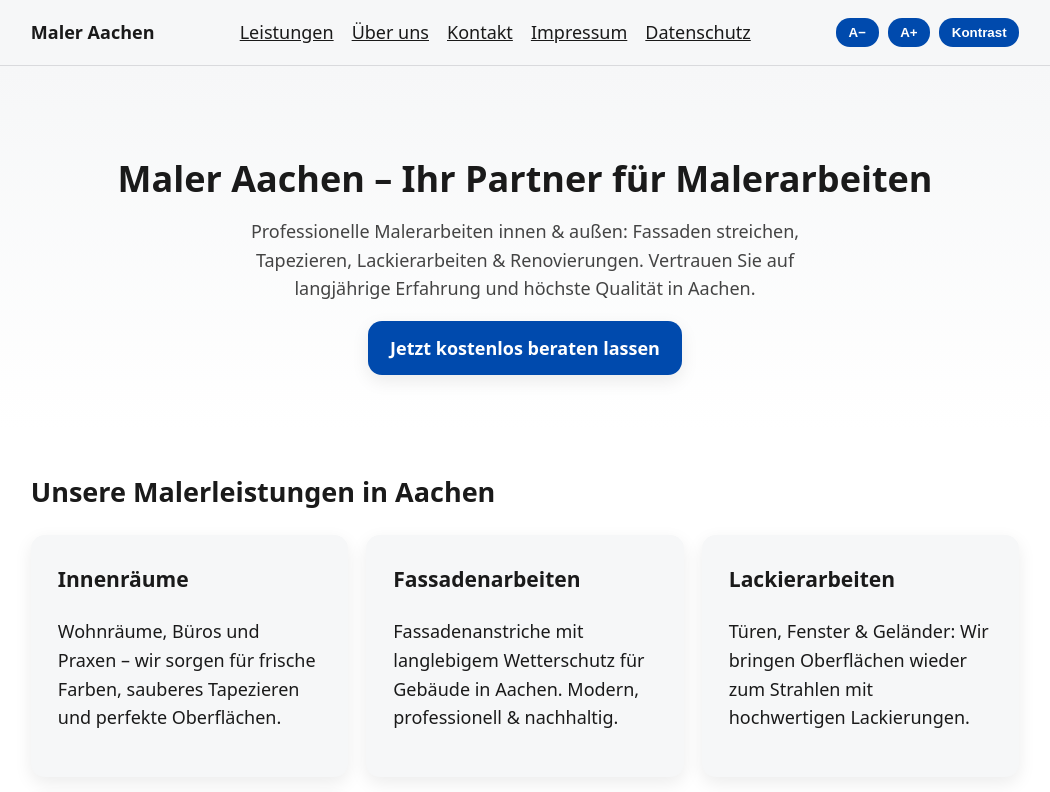
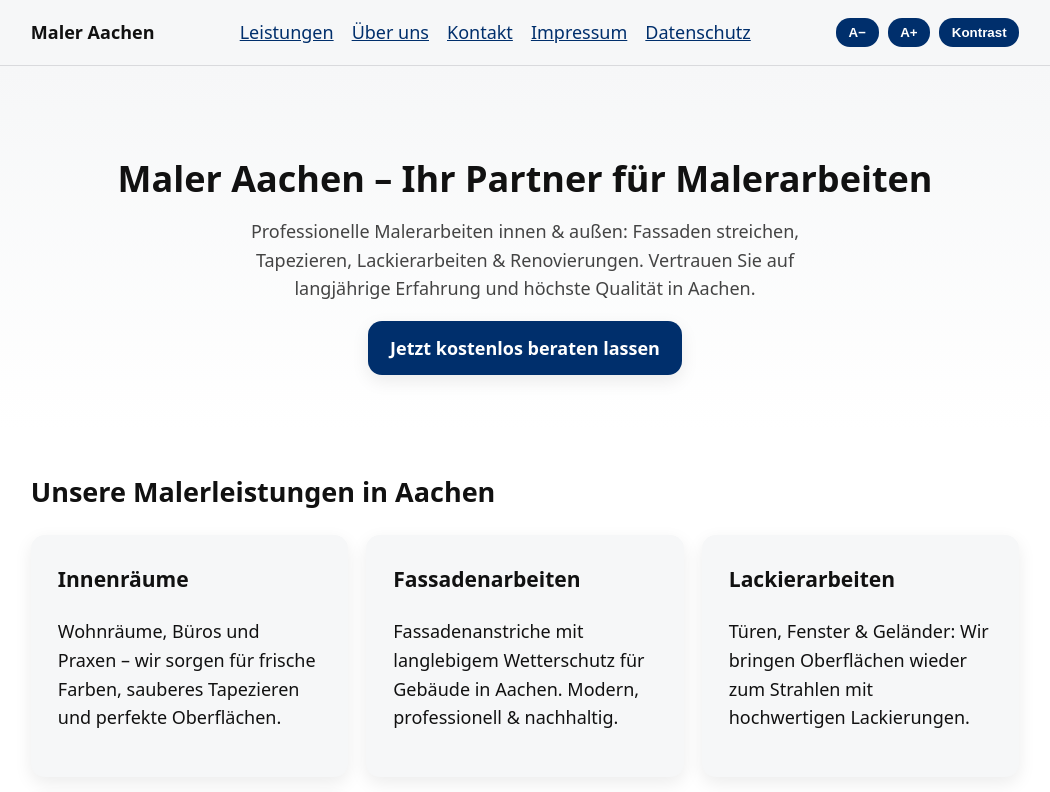
Before and after one commit to SEO-Experte-Aachen/maler-aachen, a plain HTML site: page index.html in a window 1280 px wide. Shown: the top 792 px of the page, without its empty margins (115-1165 px from the left). Drawn offline with Linux system fonts and the light colour scheme.

Commit message:
Update index.html

```diff
--- a/index.html
+++ b/index.html
@@ -11,20 +11,33 @@
   <style>
     :root {
       --bg: #ffffff;
-      --fg: #1a1a1a;
-      --muted: #444;
-      --brand: #004aad;
-      --brand-contrast: #003377;
-      --accent: #f0a500;
+      --fg: #111111;
+      --muted: #444444;
+      --brand: #002f6c; /* sehr dunkles Blau */
+      --brand-contrast: #001d40; /* noch dunkler */
+      --accent: #ffb000; /* Gelb/Orange für Akzent */
       --surface: #f6f7f8;
       --border: #d9dadd;
       --focus: #ffbf47;
-      --link: #004aad;
-      --link-visited: #6f42c1;
+      --link: #002f6c;
+      --link-visited: #551a8b; /* kräftiges Violett */
       --radius: 14px;
       --shadow: 0 6px 18px rgba(0,0,0,.08);
       --font-size: 18px;
       --maxw: 96ch;
+    }
+
+    [data-theme="high-contrast"] {
+      --bg: #000000;
+      --fg: #ffffff;
+      --muted: #e6e6e6;
+      --brand: #ffff00; /* Gelber Button-Hintergrund */
+      --brand-contrast: #cccc00;
+      --surface: #000000;
+      --border: #ffffff;
+      --link: #00ffff; /* Cyan */
+      --link-visited: #ffff00; /* Gelb */
+      --focus: #ffff00;
     }
 
     html { font-size: var(--font-size); }
@@ -40,9 +53,9 @@
     /* Navigation */
     .nav-container { display: flex; justify-content: space-between; align-items: center; }
     nav ul { display: flex; gap: 1rem; list-style: none; padding: 0; margin: 0; }
-    nav a { color: var(--fg); text-decoration: underline; }
+    nav a { color: var(--link); text-decoration: underline; }
 
-    .menu-toggle { background: none; border: none; cursor: pointer; font-size: 1.8rem; }
+    .menu-toggle { background: none; border: none; cursor: pointer; font-size: 1.8rem; color: var(--fg); }
     .menu-toggle:focus-visible { outline: 3px solid var(--focus); }
     nav { display: none; }
     nav.open { display: block; position: absolute; top: 60px; left: 0; right: 0; background: var(--surface); box-shadow: var(--shadow); padding: 1rem; }
@@ -54,11 +67,12 @@
       nav ul { flex-direction: row; }
     }
 
-    .btn { display: inline-block; background: var(--brand); color: #fff; padding: .7rem 1.2rem; border-radius: var(--radius); font-weight: 600; text-decoration: none; box-shadow: var(--shadow); transition: background .2s ease; }
+    .btn { display: inline-block; background: var(--brand); color: var(--fg); padding: .7rem 1.2rem; border-radius: var(--radius); font-weight: 700; text-decoration: none; box-shadow: var(--shadow); transition: background .2s ease, color .2s ease; }
+    body:not([data-theme="high-contrast"]) .btn { color: #ffffff; }
     .btn:hover { background: var(--brand-contrast); }
 
     .controls { display: flex; gap: .5rem; }
-    .controls button { background: var(--brand); color: #fff; border: none; border-radius: var(--radius); padding: .4rem .7rem; cursor: pointer; font-weight: 600; }
+    .controls button { background: var(--brand); color: #ffffff; border: none; border-radius: var(--radius); padding: .4rem .7rem; cursor: pointer; font-weight: 600; }
     .controls button:hover { background: var(--brand-contrast); }
 
     .hero { background: linear-gradient(180deg, var(--surface), #fff); padding: 3rem 1.5rem; text-align: center; }
@@ -71,7 +85,7 @@
 
     form { display: grid; gap: 1rem; background: var(--surface); padding: 1.5rem; border-radius: var(--radius); box-shadow: var(--shadow); }
     form label { font-weight: 600; margin-bottom: .25rem; display: block; }
-    form input, form textarea { width: 100%; padding: .6rem; border-radius: var(--radius); border: 1px solid var(--border); font-size: 1rem; }
+    form input, form textarea { width: 100%; padding: .6rem; border-radius: var(--radius); border: 1px solid var(--border); font-size: 1rem; background: var(--bg); color: var(--fg); }
     form button { justify-self: start; }
 
     footer { background: var(--surface); border-top: 1px solid var(--border); margin-top: 2rem; padding: 1rem 1.5rem; }
@@ -81,11 +95,11 @@
 <body>
   <a href="#main" class="skip-link">Zum Inhalt springen</a>
 
-  <header>
+  <header role="banner">
     <div class="wrap nav-container">
-      <a href="https://seo-experte-aachen.github.io/maler-aachen/" aria-current="page" style="font-weight:700; text-decoration:none; color:inherit">Maler Aachen</a>
+      <a href="/" aria-current="page" style="font-weight:700; text-decoration:none; color:inherit">Maler Aachen</a>
       <button class="menu-toggle" aria-expanded="false" aria-controls="mainnav">☰</button>
-      <nav id="mainnav" aria-label="Hauptnavigation">
+      <nav id="mainnav" role="navigation" aria-label="Hauptnavigation">
         <ul>
           <li><a href="#leistungen">Leistungen</a></li>
           <li><a href="#ueber-uns">Über uns</a></li>
@@ -108,7 +122,7 @@
     <a href="#kontakt" class="btn">Jetzt kostenlos beraten lassen</a>
   </section>
 
-  <main id="main" class="wrap">
+  <main id="main" class="wrap" role="main">
     <section id="leistungen">
       <h2>Unsere Malerleistungen in Aachen</h2>
       <div class="card-grid">
@@ -157,7 +171,7 @@
     </section>
   </main>
 
-  <footer class="wrap">
+  <footer class="wrap" role="contentinfo">
     <p>© <span id="year"></span> Maler Aachen – Alle Rechte vorbehalten · <a href="https://www.profiausbau.com/impressum" target="_blank" rel="noopener">Impressum</a> · <a href="https://www.profiausbau.com/datenschutz" target="_blank" rel="noopener">Datenschutz</a></p>
   </footer>
 
```
